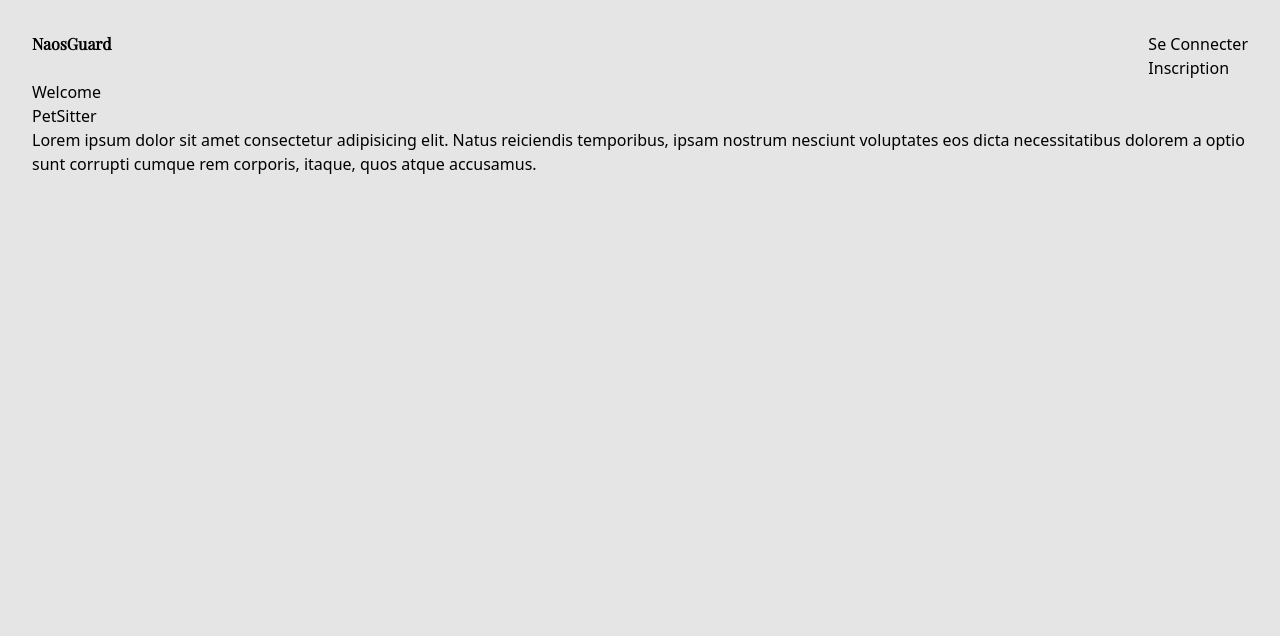
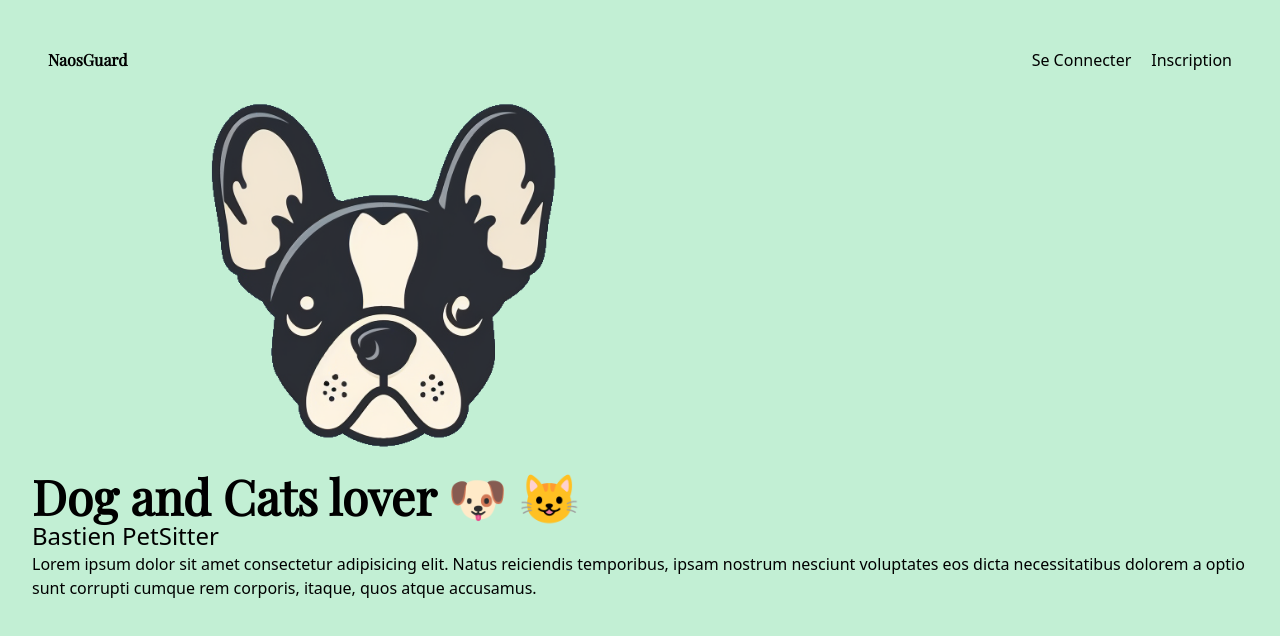
Before and after one commit to bastien-fournier/V2-Site-Petsitting, a React (Vite) app in the folder client/: page / in a window 1280 px wide. Shown: the top 636 px of the page. Built offline with nearby package versions, Linux system fonts and the light colour scheme.

Commit message:
add navbar and picture into homepage

```diff
--- a/client/src/App.css
+++ b/client/src/App.css
@@ -24,5 +24,5 @@
 }
 
 body {
-  background-color: #e5e5e5;
+  background-color: #c2efd4;
 }
--- a/client/src/components/HomePicture.jsx
+++ b/client/src/components/HomePicture.jsx
@@ -0,0 +1,13 @@
+import Logo from "../assets/images/logo.png";
+
+export default function ProfilPicture() {
+  return (
+    <div className="ml-0 lg:ml-40">
+      <img
+        className=" w-48 h-48 sm:w-48 sm:h-48 md:w-64 md:h-64 lg:w-96 lg:h-96 object-cover"
+        src={Logo}
+        alt="Logo NaosGuard"
+      />
+    </div>
+  );
+}
--- a/client/src/components/NavBar.jsx
+++ b/client/src/components/NavBar.jsx
@@ -1,8 +1,8 @@
 export default function HomePage() {
   return (
-    <nav className="flex justify-between">
+    <nav className="flex justify-between items-center p-4 ">
       <p className="font-playfair font-bold">NaosGuard</p>
-      <ul>
+      <ul className="flex space-x-5 ">
         <li>Se Connecter</li>
         <li>Inscription</li>
       </ul>
--- a/client/src/components/Welcome.jsx
+++ b/client/src/components/Welcome.jsx
@@ -1,8 +1,10 @@
 export default function HomePage() {
   return (
     <div>
-      <h1>Welcome</h1>
-      <h2>PetSitter</h2>
+      <h1 className="font-playfair font-bold text-5xl">
+        Dog and Cats lover 🐶 😺
+      </h1>
+      <h2 className="text-2xl">Bastien PetSitter</h2>
       <p>
         Lorem ipsum dolor sit amet consectetur adipisicing elit. Natus
         reiciendis temporibus, ipsam nostrum nesciunt voluptates eos dicta
--- a/client/src/pages/HomePage.jsx
+++ b/client/src/pages/HomePage.jsx
@@ -1,5 +1,11 @@
 import Welcome from "../components/Welcome";
+import HomePicture from "../components/HomePicture";
 
 export default function HomePage() {
-  return <Welcome />;
+  return (
+    <>
+      <HomePicture />
+      <Welcome />
+    </>
+  );
 }
--- a/client/tailwind.config.js
+++ b/client/tailwind.config.js
@@ -3,7 +3,7 @@ export default {
   theme: {
     extend: {
       colors: {
-        background: "#E5E5E5", // Définir une couleur primaire personnalisée
+        background: "#C2EFD4", // Définir une couleur primaire personnalisée
         secondary: "#FDC435",
       },
       fontFamily: {
```
Also changed, not shown: client/src/assets/images/background.webp (deleted), client/src/assets/images/logo.png (added).
